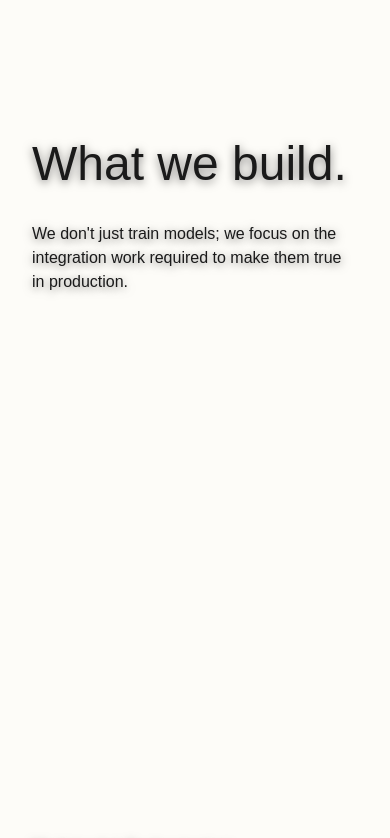
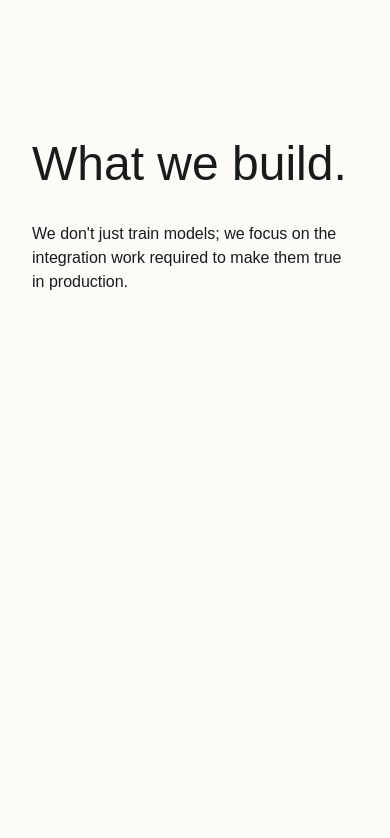
Before and after one commit to pendulum-ai/Pagenineteen2, a React (Vite) app: page / in a window 390 px wide. Shown: the part 1900-2738 px from the top of the page. Built offline with nearby package versions, Linux system fonts and the light colour scheme; a web font is replaced by a local one.

Commit message:
Remove text shadow from mobile layout in ScrollSection

```diff
--- a/src/components/sections/ScrollSection.css
+++ b/src/components/sections/ScrollSection.css
@@ -146,6 +146,6 @@
   /* Make text blocks stand out over the illustration */
   .scroll-text-block h3,
   .scroll-text-block p {
-    text-shadow: 0 2px 10px rgba(0,0,0,0.5); /* Helps legibility over complex shapes */
+    text-shadow: none;
   }
 }
```
